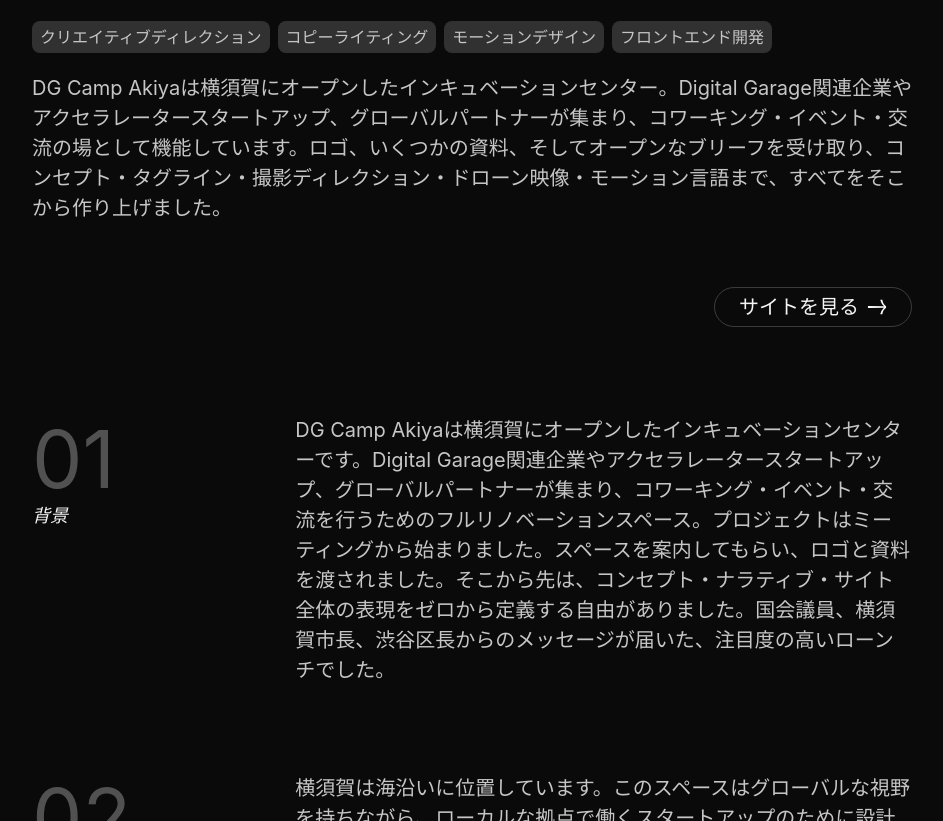
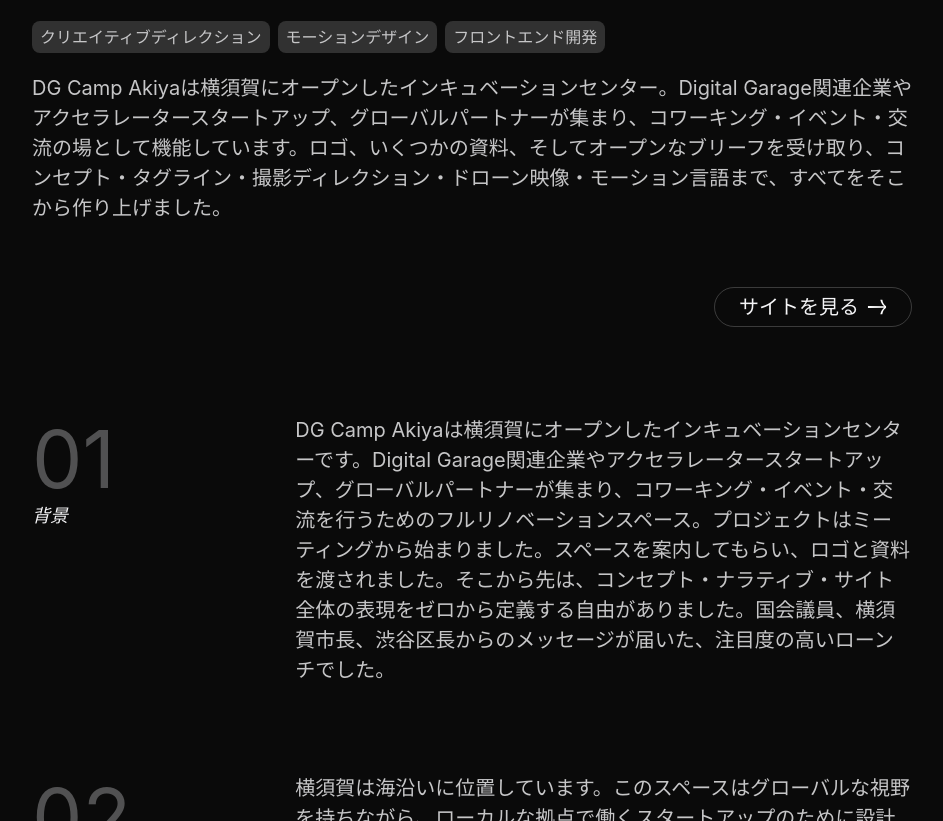
Before and after one commit to ruca-tk/rct, a plain HTML site: page works/dgakiya/index.html in a window 1280 px wide. Shown: the part 986-1807 px from the top of the page, without its empty margins (96-1039 px from the left). Drawn offline with nearby package versions, Linux system fonts and the light colour scheme; a script that the page names is missing.

Commit message:
remove copywrite akiya

```diff
--- a/works/dgakiya/index.html
+++ b/works/dgakiya/index.html
@@ -71,7 +71,6 @@
 
           <ul class="c-tags mb-5">
             <li>クリエイティブディレクション</li>
-            <li>コピーライティング</li>
             <li>モーションデザイン</li>
             <li>フロントエンド開発</li>
           </ul>
```
Also changed, not shown: en/works/dgakiya/index.html (+0 -1 lines).
